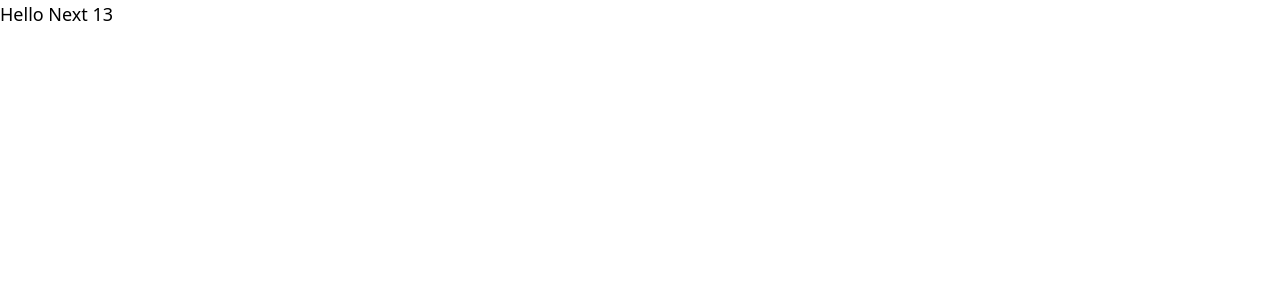
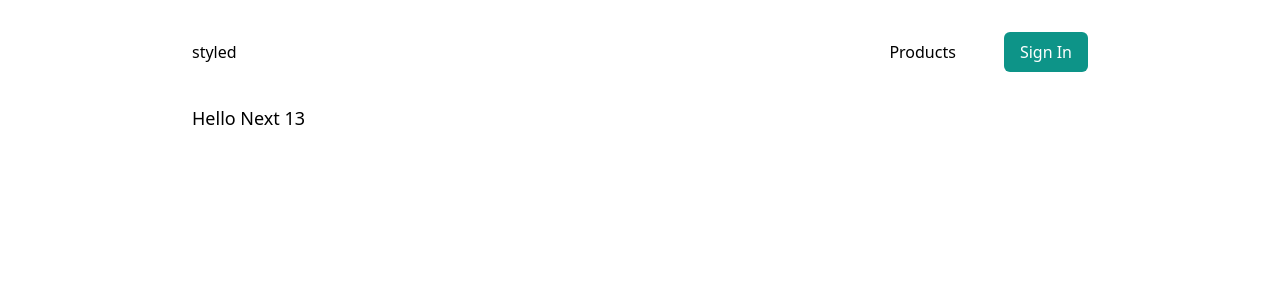
Before and after one commit to asherman-ca/next-ecom, a Next.js app: page / in a window 1280 px wide. Shown: the top 300 px of the page. Built offline with nearby package versions, Linux system fonts and the light colour scheme; no server answers.

Commit message:
navbar buttons

```diff
--- /dev/null
+++ b/app/components/Nav.tsx
@@ -0,0 +1,44 @@
+'use client'
+
+// import { Session } from 'next-auth'
+import { signIn, signOut } from 'next-auth/react'
+import Image from 'next/image'
+
+type userType = {
+	name?: string | null | undefined
+	email?: string | null | undefined
+	image?: string | null | undefined
+}
+
+const Nav = ({ user }: { user: userType | undefined }) => {
+	return (
+		<nav className='flex justify-between items-center py-8'>
+			<h1>styled</h1>
+			<ul className='flex items-center gap-12'>
+				<li>Products</li>
+				{!user && (
+					<li className='bg-teal-600 text-white py-2 px-4 rounded-md'>
+						<button onClick={() => signIn('google')}>Sign In</button>
+					</li>
+				)}
+				{user && (
+					<>
+						<li>
+							<Image
+								src={user?.image!}
+								alt={user?.name!}
+								width={48}
+								height={48}
+								className='rounded-full'
+							/>
+							<button onClick={() => signOut()}>Sign Out</button>
+						</li>
+						<li>Dashboard</li>
+					</>
+				)}
+			</ul>
+		</nav>
+	)
+}
+
+export default Nav
--- a/app/layout.tsx
+++ b/app/layout.tsx
@@ -1,18 +1,28 @@
 import './globals.css'
+import { getServerSession } from 'next-auth/next'
+import { authOptions } from '@/pages/api/auth/[...nextauth]'
+
+import Nav from './components/Nav'
 
 export const metadata = {
 	title: 'Create Next App',
 	description: 'Generated by create next app',
 }
 
-export default function RootLayout({
+export default async function RootLayout({
 	children,
 }: {
 	children: React.ReactNode
 }) {
+	const session = await getServerSession(authOptions)
+	console.log('SESSION', session)
+
 	return (
-    <html lang="en">
-      <body>{children}</body>
+		<html lang='en'>
+			<body className='px-48'>
+				<Nav user={session?.user} />
+				{children}
+			</body>
 		</html>
 	)
 }
--- a/app/page.tsx
+++ b/app/page.tsx
@@ -1,12 +1,7 @@
-'use client'
-import { signIn } from 'next-auth/react'
-
 export default function Home() {
 	return (
 		<main>
-			<h1 className='text-lg' onClick={() => signIn('google')}>
-				Hello Next 13
-			</h1>
+			<h1 className='text-lg'>Hello Next 13</h1>
 		</main>
 	)
 }
--- a/next.config.js
+++ b/next.config.js
@@ -1,8 +1,9 @@
 /** @type {import('next').NextConfig} */
 const nextConfig = {
-  experimental: {
-    appDir: true,
-  },
+	experimental: {
+		appDir: true,
+	},
+	images: { domains: ['lh3.googleusercontent.com'] },
 }
 
 module.exports = nextConfig
```
Also changed, not shown: 1 other file (tests, documents, lock files or other folders). Lines whose indentation alone changed are shown as unchanged.
